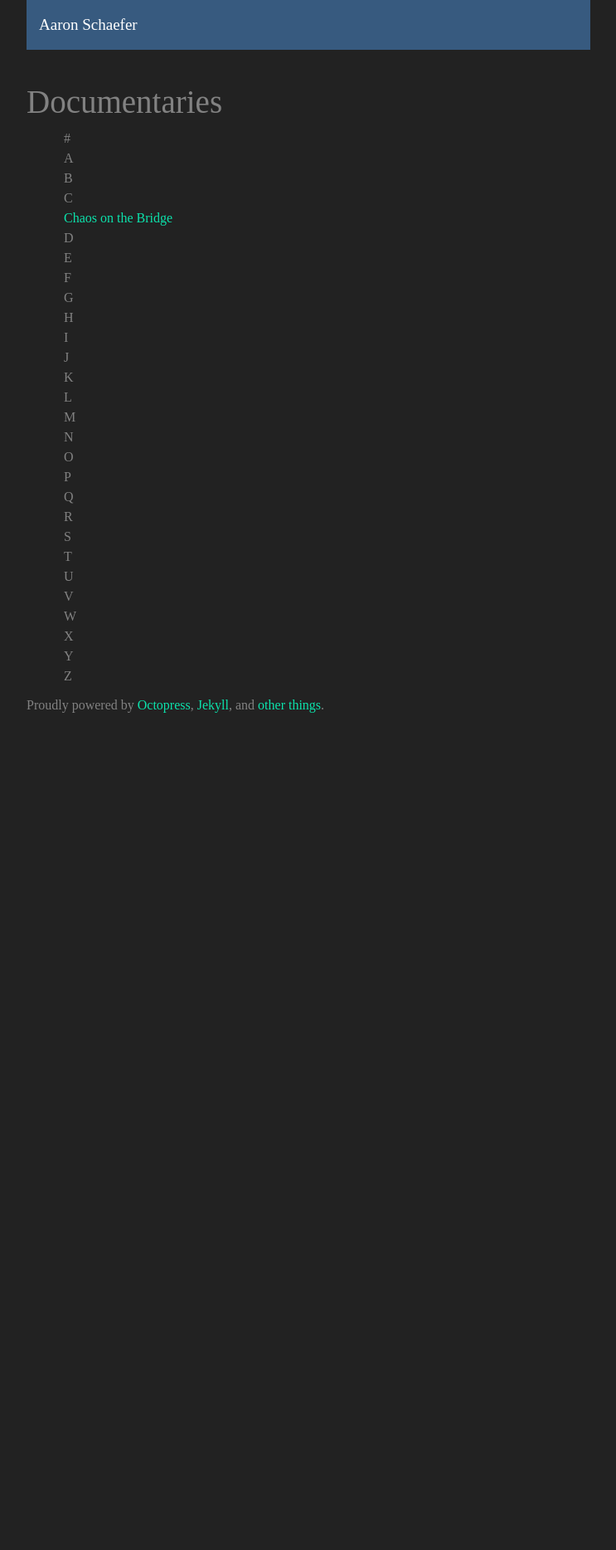
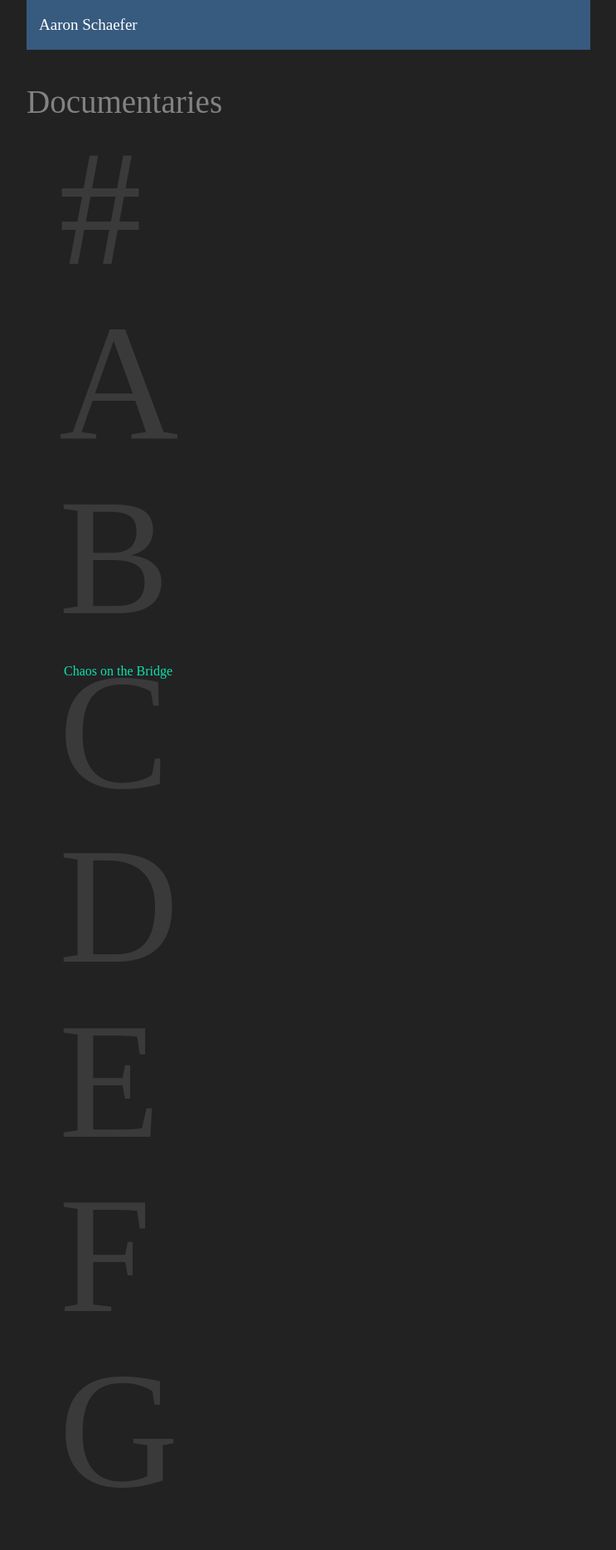
Before and after one commit to aatron/blog, a Jekyll site: the page built from src/documentaries.md, in a window 1280 px wide. Shown: the top 1868 px of the page at 83% size, without its empty margins (268-1011 px from the left). Built offline with Jekyll 4.4.1, drawn with Linux system fonts in a browser that asks for light colours; nearby versions of some CDN libraries; some web fonts are replaced; Markdown is read by kramdown in place of the engine named in the settings; before the commit the page ends 900 px from its top, so only the background shows below that.

Commit message:
Documentary List - updated layout

```diff
--- a/src/_sass/_aatron.scss
+++ b/src/_sass/_aatron.scss
@@ -30,3 +30,21 @@
 //     display: block;
 //   }
 // }
+
+.list-group {
+    position: relative;
+    min-height: 200px;
+    margin: 0px 0px 10px 0px;
+}
+
+.list-group-background {
+    position: absolute;
+    top: 0;
+    left: 0;
+    margin: 35px 35px 35px 24px;
+    border: 0;
+    font-size: 200px;
+    opacity: 0.25;
+    vertical-align: top;
+    line-height: 100px;
+}
--- a/src/documentaries.md
+++ b/src/documentaries.md
@@ -11,40 +11,47 @@ permalink: documentaries/
 <div class="container-fluid">
   <div class="row">
     <div class="col-md-12">
-      <ul class="list-unstyled">
-      <li>#</li>
-      {% for letter in numberArray %}
-        {% for doc in docs %}
-          {% assign titleLetters = doc.title | split: "" %}
-          {% if letter == titleLetters[0] %}
-            {% if doc.reviewAvailable == "Yes" %}
-              <a class="post-link" href="{{ doc.url | prepend: site.baseurl }}">{{ doc.title }}</a>
-            {% else %}
-              <li>{{ doc.title }}</li>
+      <div class="list-group">
+        <div class="list-group-background">#</div>
+        <ul class="list-unstyled">
+        {% for letter in numberArray %}
+          {% for doc in docs %}
+            {% assign titleLetters = doc.title | split: "" %}
+            {% if letter == titleLetters[0] %}
+              {% if doc.reviewAvailable == "Yes" %}
+                <a class="post-link" href="{{ doc.url | prepend: site.baseurl }}">{{ doc.title }}</a>
+              {% else %}
+                <li>{{ doc.title }}</li>
+              {% endif %}
             {% endif %}
-          {% endif %}
+          {% endfor %}
         {% endfor %}
-      {% endfor %}
+        </ul>
+      </div>
 
       {% for letter in alphabetArray  %}
-        {% assign newLetter = true %}
-        {% for doc in docs %}
-          {% assign titleLetters = doc.title | split: "" %}
-          {% if newLetter == true %}
-            {% assign newLetter = false %}
-            <li>{{letter}}</li>
-          {% endif %}
+      <div class="list-group">
+        <div class="list-group-background">{{ letter }}</div>
+        <ul class="list-unstyled">
+          {% assign newLetter = true %}
+          {% for doc in docs %}
+            {% assign titleLetters = doc.title | split: "" %}
+            {% if newLetter == true %}
+              {% assign newLetter = false %}
+            {% endif %}
 
-          {% if letter == titleLetters[0] %}
-            {% if doc.reviewAvailable == "Yes" %}
-              <a class="post-link" href="{{ doc.url | prepend: site.baseurl }}">{{ doc.title }}</a>
-            {% else %}
-              <li>{{ doc.title }}</li>
+            {% if letter == titleLetters[0] %}
+              {% if doc.reviewAvailable == "Yes" %}
+                <a class="post-link" href="{{ doc.url | prepend: site.baseurl }}">{{ doc.title }}</a>
+              {% else %}
+                <li>{{ doc.title }}</li>
+              {% endif %}
             {% endif %}
-          {% endif %}
-        {% endfor %}
+          {% endfor %}
+        </ul>
+      </div>
       {% endfor %}
-      </ul>
     </div>
   </div>
+      </div>
 </div>
```
